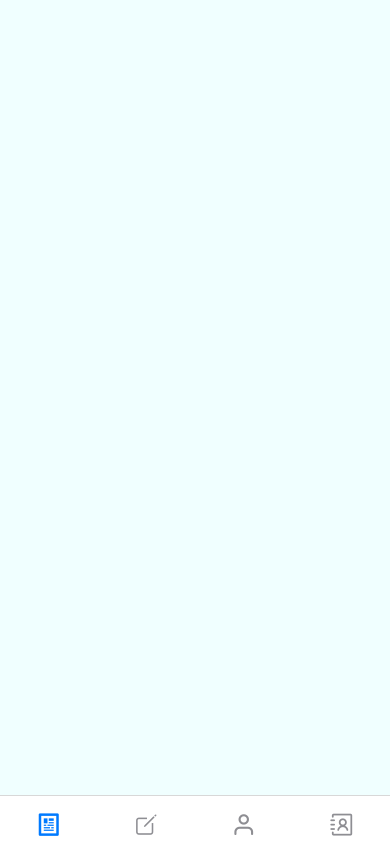
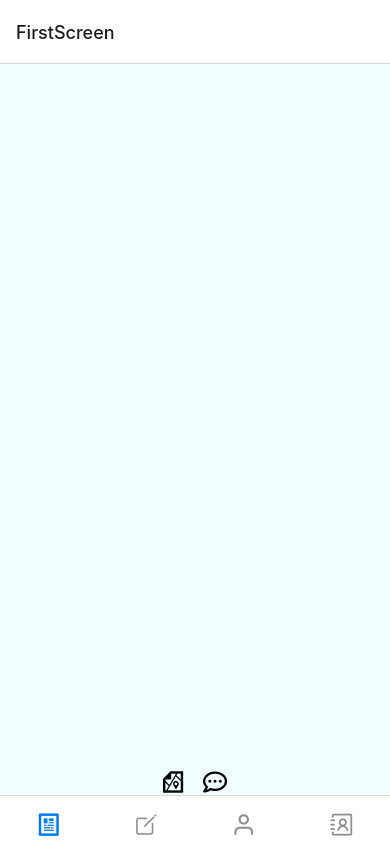
Before and after one commit to max-ignat/React-Native, a React Native app: screen /FirstScreen in a window 390 px wide. Before the commit this address had no page. Built offline with nearby package versions, Linux system fonts and the light colour scheme.

Commit message:
before redux

```diff
--- a/package.json
+++ b/package.json
@@ -15,6 +15,7 @@
     "@react-navigation/bottom-tabs": "^6.5.7",
     "@react-navigation/native": "^6.1.6",
     "@react-navigation/native-stack": "^6.9.12",
+    "@reduxjs/toolkit": "^1.9.3",
     "expo": "~48.0.5",
     "expo-app-loading": "^2.1.1",
     "expo-camera": "~13.2.1",
@@ -26,6 +27,7 @@
     "react": "18.2.0",
     "react-dom": "18.2.0",
     "react-native": "0.71.3",
+    "react-native-maps": "1.3.2",
     "react-native-safe-area-context": "4.5.0",
     "react-native-screens": "~3.20.0",
     "react-native-web": "~0.18.10",
--- a/screens/MainScreen/CreateScreen.js
+++ b/screens/MainScreen/CreateScreen.js
@@ -47,6 +47,8 @@ const CreateScreen = ({ navigation }) => {
   }
 
   const takePhoto = async () => {
+    const location = await Location.getCurrentPositionAsync({});
+    setLocation(location);
     const photo = await cameraRef.current.takePictureAsync();
     setPhotoCard(photo.uri);
     console.log("photo :>> ", photo.uri);
@@ -65,7 +67,7 @@ const CreateScreen = ({ navigation }) => {
 
   function publish() {
     console.log("PUBLISHED");
-    navigation.navigate("Posts", { photoCard });
+    navigation.navigate("FirstScreen", { photoCard });
     setPhotoCard(null);
     setStartCamera(null)
   }
--- a/screens/MainScreen/PostScreen.js
+++ b/screens/MainScreen/PostScreen.js
@@ -1,40 +1,20 @@
-import React, { useState } from "react";
-import { useEffect } from "react";
-import { Text, View, StyleSheet, FlatList, Image } from "react-native";
-import { MaterialCommunityIcons } from "@expo/vector-icons";
-const PostScreen = ({ route }) => {
-  const [posts, setPost] = useState([]);
+import React from "react";
 
-  useEffect(() => {
-    if (route.params) {
-      setPost((prevState) => [...prevState, route.params]);
-    }
-  }, [route.params]);
+import { createNativeStackNavigator } from "@react-navigation/native-stack";
+import FirstScreen from "../NestedScreen/FirstScreen";
+import MapScreen from "../NestedScreen/MapsScreen";
+import CommentsScreen from "../NestedScreen/CommentsScreen";
 
+const NestedScreen = createNativeStackNavigator();
+
+const PostScreen = () => {
   return (
-    <View style={styles.container}>
-      <FlatList
-        data={posts}
-        keyExtractor={(item, index) => index.toString()}
-        renderItem={({ item }) => (
-          <View style={{ marginBottom: 10, marginTop: 35 }}>
-            <Image
-              source={{ uri: item.photoCard }}
-              style={{ height: 300, width: 350, borderRadius: 5 }}
-            />
-          </View>
-        )}
-      />
-    </View>
+    <NestedScreen.Navigator>
+      <NestedScreen.Screen name="FirstScreen" component={FirstScreen} />
+      <NestedScreen.Screen name="MapScreen" component={MapScreen} />
+      <NestedScreen.Screen name="CommentsScreen" component={CommentsScreen} />
+    </NestedScreen.Navigator>
   );
 };
-const styles = StyleSheet.create({
-  container: {
-    flex: 1,
-    backgroundColor: "#f0ffff",
 
-    alignItems: "center",
-    justifyContent: "center",
-  },
-});
 export default PostScreen;
--- /dev/null
+++ b/screens/NestedScreen/CommentsScreen.js
@@ -0,0 +1,19 @@
+import React from "react";
+import { Text, View, StyleSheet } from "react-native";
+const CommentsScreen = () => {
+  return (
+    <View style={styles.container}>
+      <Text>CommentsScreen LOLOLO</Text>
+    </View>
+  );
+};
+const styles = StyleSheet.create({
+  container: {
+    flex: 1,
+    backgroundColor: "#f0ffff",
+
+    alignItems: "center",
+    justifyContent: "center",
+  },
+});
+export default CommentsScreen;
--- /dev/null
+++ b/screens/NestedScreen/FirstScreen.js
@@ -0,0 +1,59 @@
+import React, { useState } from "react";
+import { useEffect } from "react";
+import { View, StyleSheet, FlatList, Image, Button , TouchableOpacity } from "react-native";
+import { Foundation, FontAwesome5 } from "@expo/vector-icons";
+const FirstScreen = ({ route, navigation }) => {
+  const [posts, setPost] = useState([]);
+
+  useEffect(() => {
+    if (route.params) {
+      setPost((prevState) => [...prevState, route.params]);
+    }
+  }, [route.params]);
+
+  return (
+    <View style={styles.container}>
+      <FlatList
+        data={posts}
+        keyExtractor={(item, index) => index.toString()}
+        renderItem={({ item }) => (
+          <View style={{ marginBottom: 10, marginTop: 5 }}>
+            <Image
+              source={{ uri: item.photoCard }}
+              style={{ height: 300, width: 350, borderRadius: 5 }}
+            />
+          </View>
+        )}
+      />
+      <View
+        style={{
+          // flex: 1,
+          flexDirection: "row",
+          // justifyContent: "center",
+          // marginTop: 10,
+        }}
+      >
+        <TouchableOpacity onPress={() => navigation.navigate("MapScreen")}>
+          <Foundation name="map" size={24} color="black" />
+        </TouchableOpacity>
+
+        <TouchableOpacity
+          style={{ marginLeft: 20 }}
+          onPress={() => navigation.navigate("CommentsScreen")}
+        >
+          <FontAwesome5 name="comment-dots" size={24} color="black" />
+        </TouchableOpacity>
+      </View>
+    </View>
+  );
+};
+const styles = StyleSheet.create({
+  container: {
+    flex: 1,
+    backgroundColor: "#f0ffff",
+
+    alignItems: "center",
+    justifyContent: "center",
+  },
+});
+export default FirstScreen;
--- /dev/null
+++ b/screens/NestedScreen/MapsScreen.js
@@ -0,0 +1,48 @@
+import React from "react";
+import { Text, View, StyleSheet, } from "react-native"
+import MapView, {Marker} from "react-native-maps"
+
+const MapScreen = () => {
+
+  return (
+    <>
+      <View style={styles.container}>
+        <MapView
+          style={styles.map}
+          initialRegion={{
+            latitude: 59.436022566087175,
+            longitude: 24.753342543829657,
+            latitudeDelta: 0.0922,
+            longitudeDelta: 0.0421,
+          }}
+        >
+          <Marker
+            coordinate={{
+              latitude: 59.436022566087175,
+              longitude: 24.753342543829657,
+            }}
+            title='travel'
+          />
+        </MapView>
+      </View>
+    </>
+  );
+};
+
+const styles = StyleSheet.create({
+  container: {
+    flex: 1,
+    // backgroundColor: "#f0ffff",
+
+    // alignItems: "center",
+    // justifyContent: "center",
+  },
+    map: {
+      flex: 1,
+    // width: "100%",
+    // height: "100%",
+  },
+});
+
+
+export default MapScreen;
```
Also changed, not shown: 1 other file (tests, documents, lock files or other folders).
